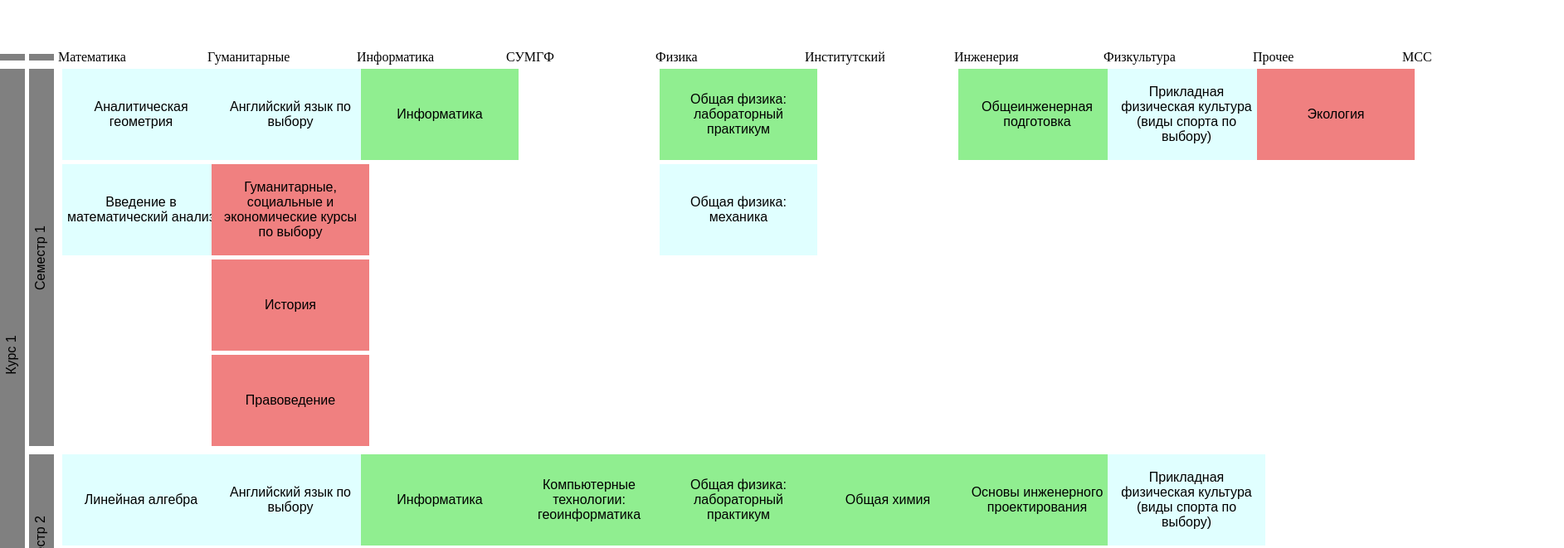
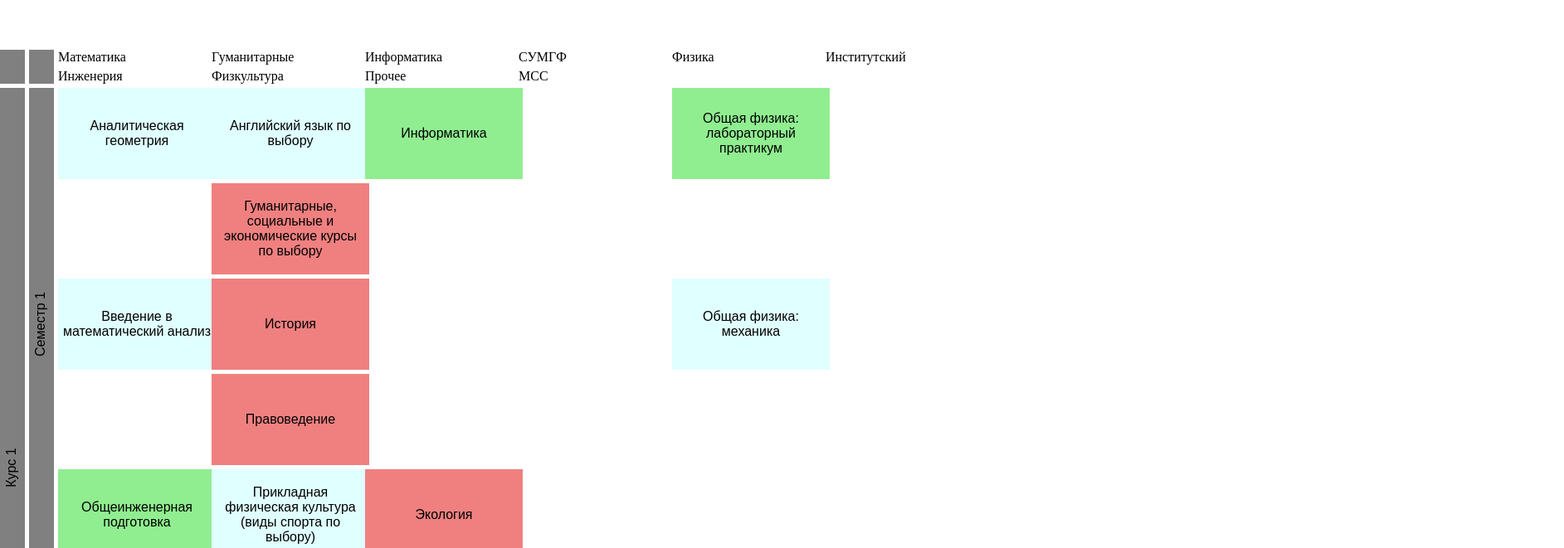
Before and after one commit to strateg-mipt/study_plan_test, a website built with Parcel: page src/index.html in a window 1280 px wide. Shown: the top 661 px of the page at 83% size, 1885 px wide, since content can reach past the window. Built offline with nearby package versions, Linux system fonts and the light colour scheme.

Commit message:
Fixied basic grid problems

```diff
--- a/src/css/styles.css
+++ b/src/css/styles.css
@@ -21,12 +21,15 @@
 
 .cell-md {
     width: var(--colwidth);
+    display: grid;
+    grid-gap: 5px;
 }
 
 .grid{
     margin-top: 60px;
     display: grid;
     grid-template-columns: minmax(auto,30px) minmax(auto,30px) 1fr;
+    grid-gap: 5px;
 }
 
 /*
@@ -39,7 +42,6 @@
 } */
 
 .header-md .cell-md {
-    display: table;
     text-align: center;
 }
 
@@ -52,11 +54,9 @@
 
 .tiles-grid{
     display:grid;
-    grid-auto-flow: column;
-}
-
-.tiles-grid .tile-medium,.tile-large{
-    margin:5px;
+    /* grid-auto-flow: column; */
+    grid-template-columns: repeat(auto-fill, var(--colwidth));
+    grid-gap:5px;
 }
 
 .tile-medium {
@@ -101,9 +101,9 @@
     display: flex;
     justify-content: center;
     align-items: center;
-    margin-bottom: 5px;
-    margin-top: 5px;
-    margin-right: 5px;
+    /* margin-bottom: 5px; */
+    /* margin-top: 5px; */
+    /* margin-right: 5px; */
     width: 30px;
 }
 
```
